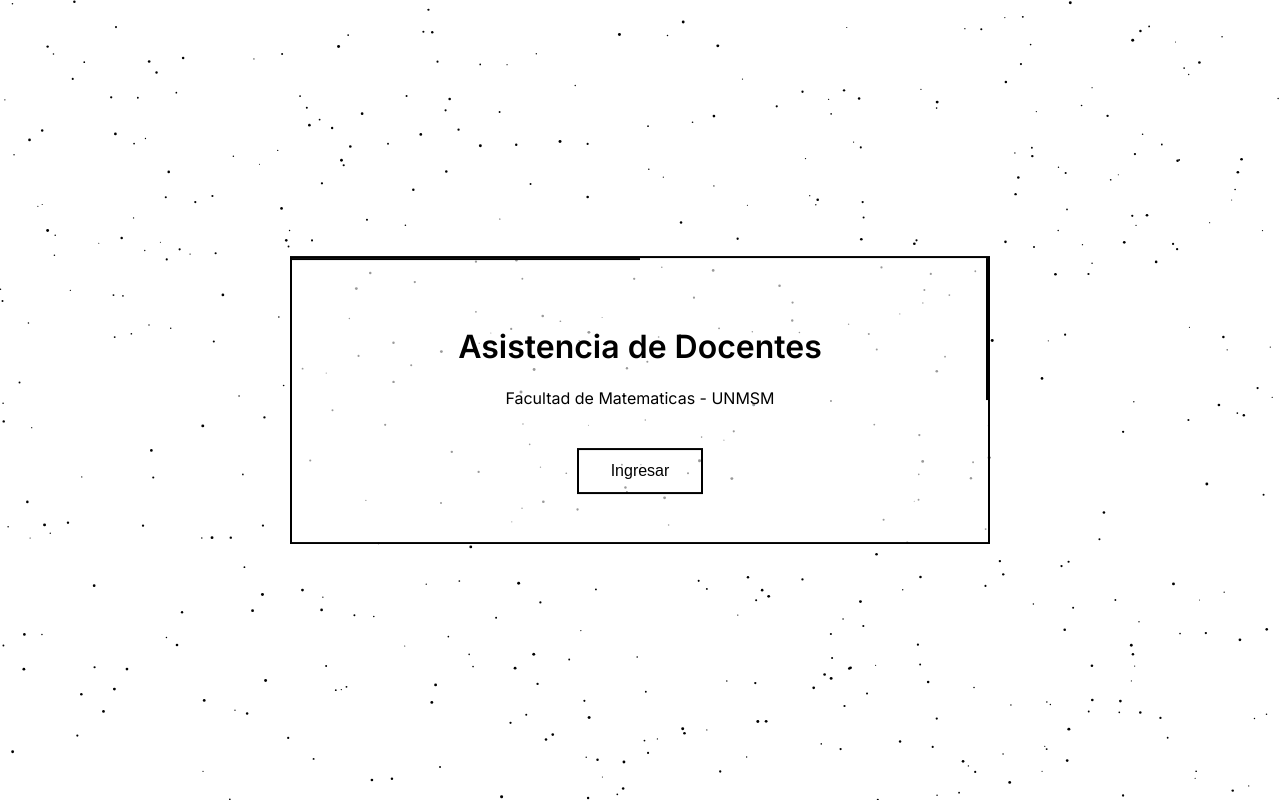
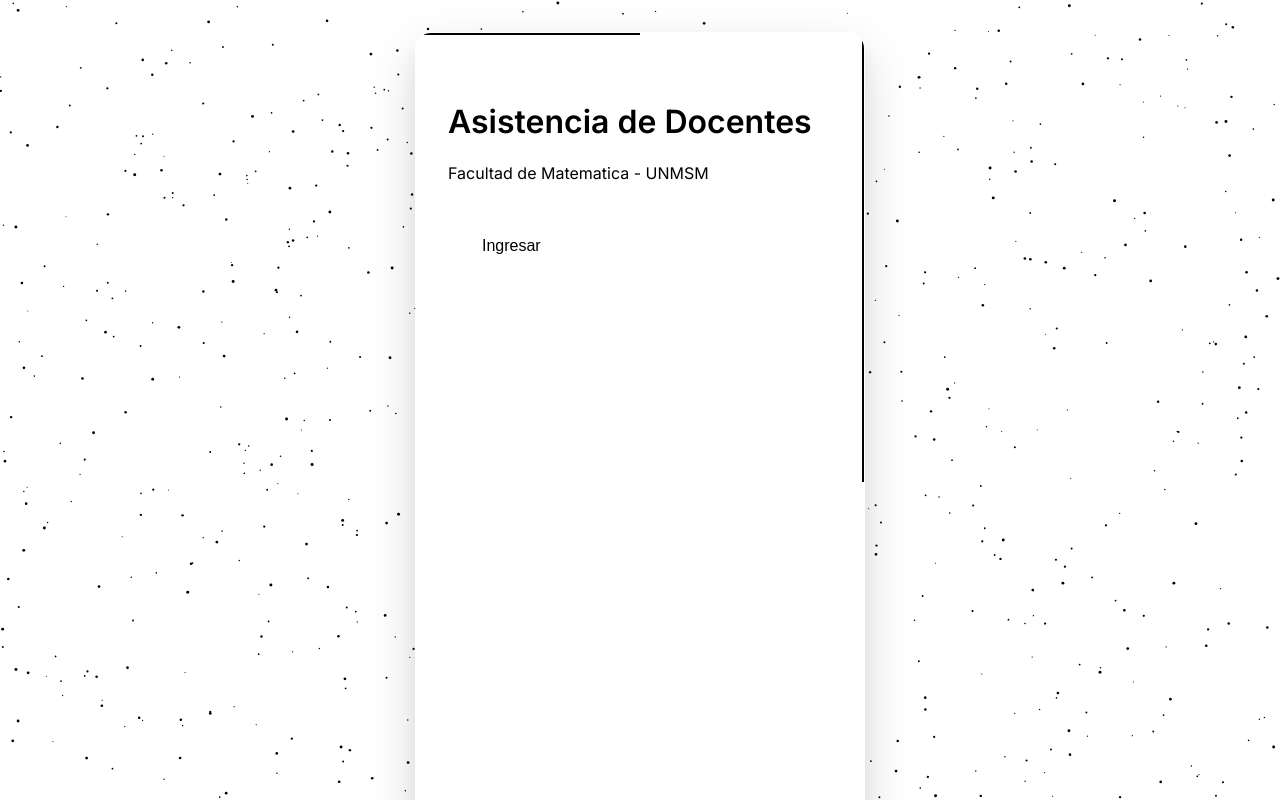
Before and after one commit to josealvarez11/asitDocentes, a website built with Vite: page index.html in a window 1280 px wide. Shown: the top 800 px of the page. Built offline with nearby package versions, Linux system fonts and the light colour scheme; animation ran at ten frames a second.

Commit message:
actualizando

```diff
--- a/index.html
+++ b/index.html
@@ -13,7 +13,7 @@
   <canvas id="stars"></canvas>
   <main class="frame">
     <h1>Asistencia de Docentes</h1>
-    <p>Facultad de Matematicas - UNMSM</p>
+    <p>Facultad de Matematica - UNMSM</p>
     <button id="ingresar">Ingresar</button>
   </main>
   <script type="module" src="/src/main.ts"></script>
--- a/src/starfield.ts
+++ b/src/starfield.ts
@@ -9,9 +9,11 @@
 
 // Configuración dinámica
 const NUM_STARS = 500;
-const FRICTION = 0.96;    // fricción para inercia
-const DRIFT = 0.1;        // deriva suave aleatoria
-const PUSH_FACTOR = 0.3;  // impulso al soplar con el cursor
+const FRICTION = 0.98;    // fricción para inercia
+const DRIFT = 0.05;        // deriva suave aleatoria
+const PUSH_FACTOR = 0.001;  // impulso al soplar con el cursor
+// starfield.ts
+const frameEl = document.querySelector('.frame') as HTMLElement;
 
 // Canvas
 const canvas = document.getElementById("stars") as HTMLCanvasElement;
@@ -29,8 +31,9 @@
 window.matchMedia("(prefers-color-scheme: dark)")
   .addEventListener("change", (e) => { isDark = e.matches; });
 
+
 // Inicializar estrellas con velocidad propia
-function init() {
+/*function init() {
   stars = [];
   for (let i = 0; i < NUM_STARS; i++) {
     stars.push({
@@ -38,12 +41,38 @@
       y: randomRange(0, h),
       z: randomRange(0.2, 1),
       r: randomRange(0.5, 1.5),
-      vx: randomRange(-0.2, 0.2),
-      vy: randomRange(-0.2, 0.2),
+      vx: randomRange(-0.1, 0.1),
+      vy: randomRange(-0.1, 0.1),
     });
   }
 }
 init();
+*/
+function init() {
+  stars = [];
+  // calculamos una sola vez el rectángulo de la caja
+  const { left, top, right, bottom } = frameEl.getBoundingClientRect();
+
+  for (let i = 0; i < NUM_STARS; i++) {
+    let x: number, y: number;
+    // vuelve a generar posición hasta que quede FUERA del marco
+    do {
+      x = randomRange(0, w);
+      y = randomRange(0, h);
+    } while (x >= left && x <= right && y >= top && y <= bottom);
+
+    stars.push({
+      x,
+      y,
+      z: randomRange(0.2, 1),
+      r: randomRange(0.5, 1.5),
+      vx: randomRange(-0.1, 0.1),
+      vy: randomRange(-0.1, 0.1),
+    });
+  }
+}
+init();
+
 
 // Adaptar al cambiar el tamaño
 window.addEventListener("resize", () => {
@@ -65,11 +94,59 @@
   }
 });
 
+/*
+function tick() {
+  ctx.clearRect(0, 0, w, h);
+
+ // Lee la posición y tamaño de la caja central
+ const { left, top, right, bottom } = frameEl.getBoundingClientRect();
+
+  for (const s of stars) {
+    // deriva aleatoria y actualización de posición (igual que antes)
+    s.vx += randomRange(-DRIFT, DRIFT) * s.z;
+    s.vy += randomRange(-DRIFT, DRIFT) * s.z;
+    s.x  += s.vx;
+    s.y  += s.vy;
+    if (s.x < 0) s.x += w;  if (s.x > w) s.x -= w;
+    if (s.y < 0) s.y += h;  if (s.y > h) s.y -= h;
+
+   // Si la estrella cae dentro de la caja, solo aplicamos fricción y saltamos el dibujo
+   if (s.x >= left && s.x <= right && s.y >= top && s.y <= bottom) {
+     s.vx *= FRICTION;
+     s.vy *= FRICTION;
+     continue;
+   }
+
+    // Dibuja fuera de la caja
+    ctx.beginPath();
+    ctx.arc(s.x, s.y, s.r, 0, Math.PI * 2);
+    ctx.fillStyle = isDark ? "#ffffff" : "#000000";
+    ctx.fill();
+
+    // fricción normal
+    s.vx *= FRICTION;
+    s.vy *= FRICTION;
+  }
+
+  requestAnimationFrame(tick);
+}
+
+*/
+
+
 // Bucle de animación
 function tick() {
   ctx.clearRect(0, 0, w, h);
 
+   // Lee la posición y tamaño de la caja central
+   const { left, top, right, bottom } = frameEl.getBoundingClientRect();
+
   for (const s of stars) {
+        // 1) guarda posición previa
+    const prevX = s.x;
+    const prevY = s.y;
+
+
     // Deriva aleatoria suave
     s.vx += randomRange(-DRIFT, DRIFT) * s.z;
     s.vy += randomRange(-DRIFT, DRIFT) * s.z;
@@ -83,6 +160,35 @@
     if (s.x > w) s.x -= w;
     if (s.y < 0) s.y += h;
     if (s.y > h) s.y -= h;
+
+       /* Si la estrella cae dentro de la caja, solo aplicamos fricción y saltamos el dibujo
+   if (s.x >= left && s.x <= right && s.y >= top && s.y <= bottom) {
+     s.vx *= FRICTION;
+     s.vy *= FRICTION;
+     continue;
+   }*/
+
+
+
+         // 3) colisión con la caja: si quedó dentro, rebotar
+    if (s.x >= left && s.x <= right && s.y >= top && s.y <= bottom) {
+
+      if (prevX < left && s.x >= left) {
+        s.vx = -s.vx;
+        s.x = left - (s.x - left);
+      } else if (prevX > right && s.x <= right) {
+        s.vx = -s.vx;
+        s.x = right + (right - s.x);
+      }
+
+      if (prevY < top && s.y >= top) {
+        s.vy = -s.vy;
+        s.y = top - (s.y - top);
+      } else if (prevY > bottom && s.y <= bottom) {
+       s.vy = -s.vy;
+        s.y = bottom + (bottom - s.y);
+      }
+    }
 
     // Dibuja estrella
     ctx.beginPath();
--- a/style.css
+++ b/style.css
@@ -1,19 +1,41 @@
 :root {
-  --frame-width: min(90vw, 700px);
+  /* ancho máximo 450px o 90vw si es menor */
+  --frame-width: min(450px, 90vw);
+  /* margen fijo arriba/abajo */
+  --frame-v-margin: 2rem;
+
+  /* Colores generales */
   --bg-color: #000;
   --text-color: #fff;
-  --frame-bg: rgba(0, 0, 0, 0.6);
-  --border-color: #fff;
-  --line-color: #fff;
+
+  /* Light mode */
+  --frame-bg-light: rgba(255, 255, 255, 0.6);
+  --border-color-light: transparent;
+  --line-color-light: #000;
+
+  /* Dark mode */
+  --frame-bg-dark: rgba(12, 11, 10, 0.8);
+  --border-color-dark: #242424;
+  --line-color-dark: #fff;
 }
 
+/* Detecta esquema de color */
 @media (prefers-color-scheme: light) {
   :root {
     --bg-color: #fff;
     --text-color: #000;
-    --frame-bg: rgba(255, 255, 255, 0.6);
-    --border-color: #000;
-    --line-color: #000;
+    --frame-bg: var(--frame-bg-light);
+    --border-color: var(--border-color-light);
+    --line-color: var(--line-color-light);
+  }
+}
+@media (prefers-color-scheme: dark) {
+  :root {
+    --bg-color: #0C0B0A;
+    --text-color: #fff;
+    --frame-bg: var(--frame-bg-dark);
+    --border-color: var(--border-color-dark);
+    --line-color: var(--line-color-dark);
   }
 }
 
@@ -21,11 +43,10 @@
 html, body {
   margin: 0;
   padding: 0;
-  height: 100%;
   background: var(--bg-color);
   color: var(--text-color);
   font-family: 'Inter', sans-serif;
-  overflow: hidden;
+  overflow-y: auto; /* permite scroll si la caja supera el alto de pantalla */
 }
 
 /* Canvas de estrellas */
@@ -40,17 +61,48 @@
 
 /* Marco central */
 .frame {
-  position: absolute;
-  top: 50%;
-  left: 50%;
-  transform: translate(-50%, -50%);
+  margin: var(--frame-v-margin) auto;
   width: var(--frame-width);
+  height: calc(var(--frame-width) * 2);
   padding: 3rem 2rem;
-  text-align: center;
   background: var(--frame-bg);
-  border: 2px solid var(--border-color);
+  border: 1px solid var(--border-color);
+  border-radius: 1rem;
+  overflow: hidden;
+  position: relative;
+  z-index: 1;
   box-sizing: border-box;
-  z-index: 1;
+  /* Sombra base */
+  box-shadow:
+    0 8px 20px rgba(0, 0, 0, 0.15),
+    0 4px 10px rgba(0, 0, 0, 0.05);
+}
+
+/* Sombras más anchas en light mode */
+@media (prefers-color-scheme: light) {
+  .frame {
+    box-shadow:
+      0 20px 50px rgba(0, 0, 0, 0.15),
+      0 10px 25px rgba(0, 0, 0, 0.05);
+  }
+}
+
+/* Responsive (celular) */
+@media (max-width: 600px) {
+  .frame {
+    width: 90vw;
+    height: calc(100vh - 2 * var(--frame-v-margin));
+    margin: var(--frame-v-margin) auto;
+    padding: 1.5rem 1rem;
+    /* Sombras aún más anchas en móvil */
+    box-shadow:
+      0 24px 60px rgba(0, 0, 0, 0.15),
+      0 12px 30px rgba(0, 0, 0, 0.05);
+  }
+  .frame::before,
+  .frame::after {
+    animation-duration: 6s;
+  }
 }
 
 /* Líneas animadas */
@@ -81,13 +133,13 @@
 
 /* Keyframes */
 @keyframes moveX {
-  0%   { transform: scaleX(0); }
-  50%  { transform: scaleX(1); }
+  0% { transform: scaleX(0); }
+  50% { transform: scaleX(1); }
   100% { transform: scaleX(0); }
 }
 @keyframes moveY {
-  0%   { transform: scaleY(0); }
-  50%  { transform: scaleY(1); }
+  0% { transform: scaleY(0); }
+  50% { transform: scaleY(1); }
   100% { transform: scaleY(0); }
 }
 
```
